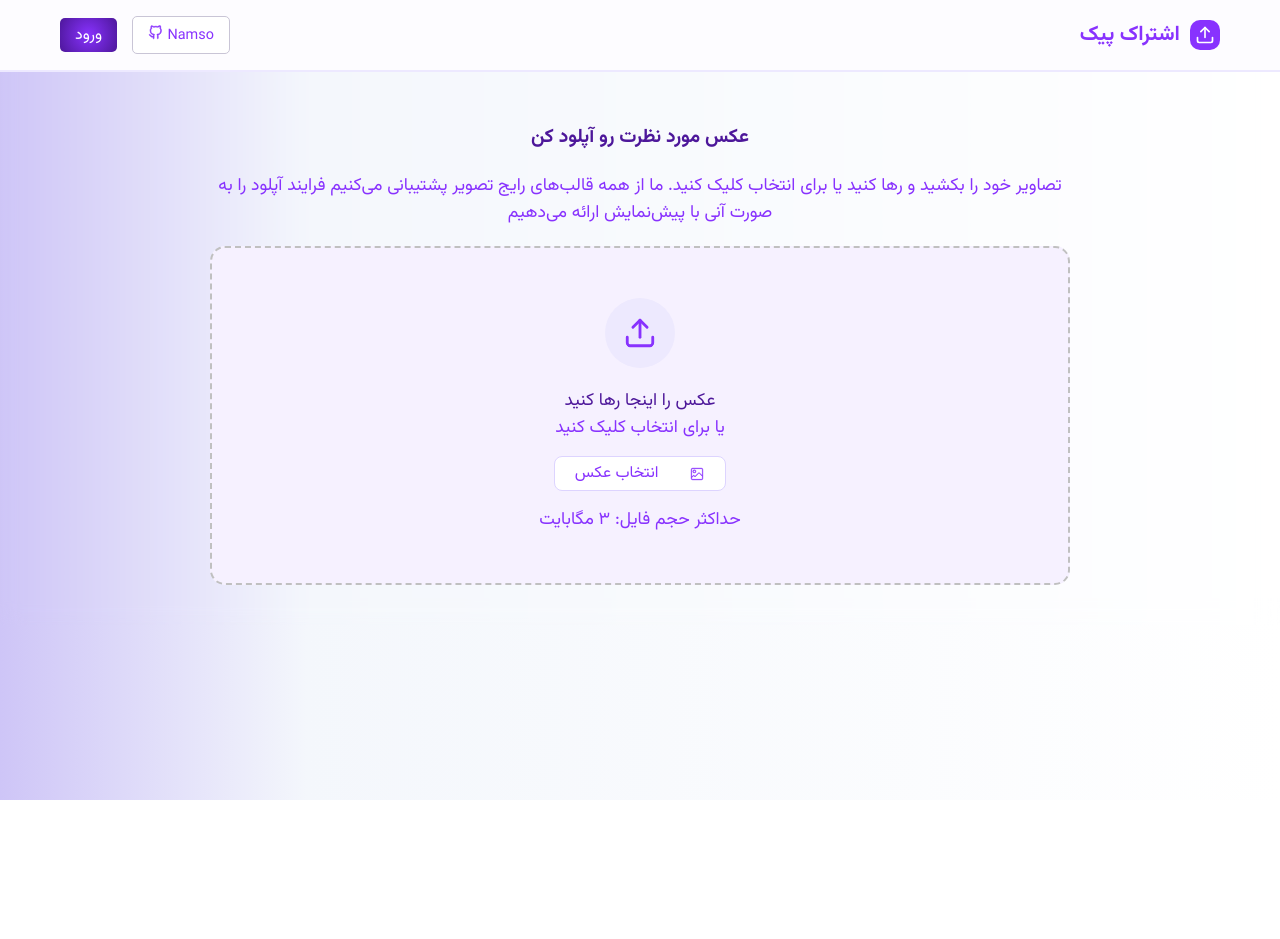
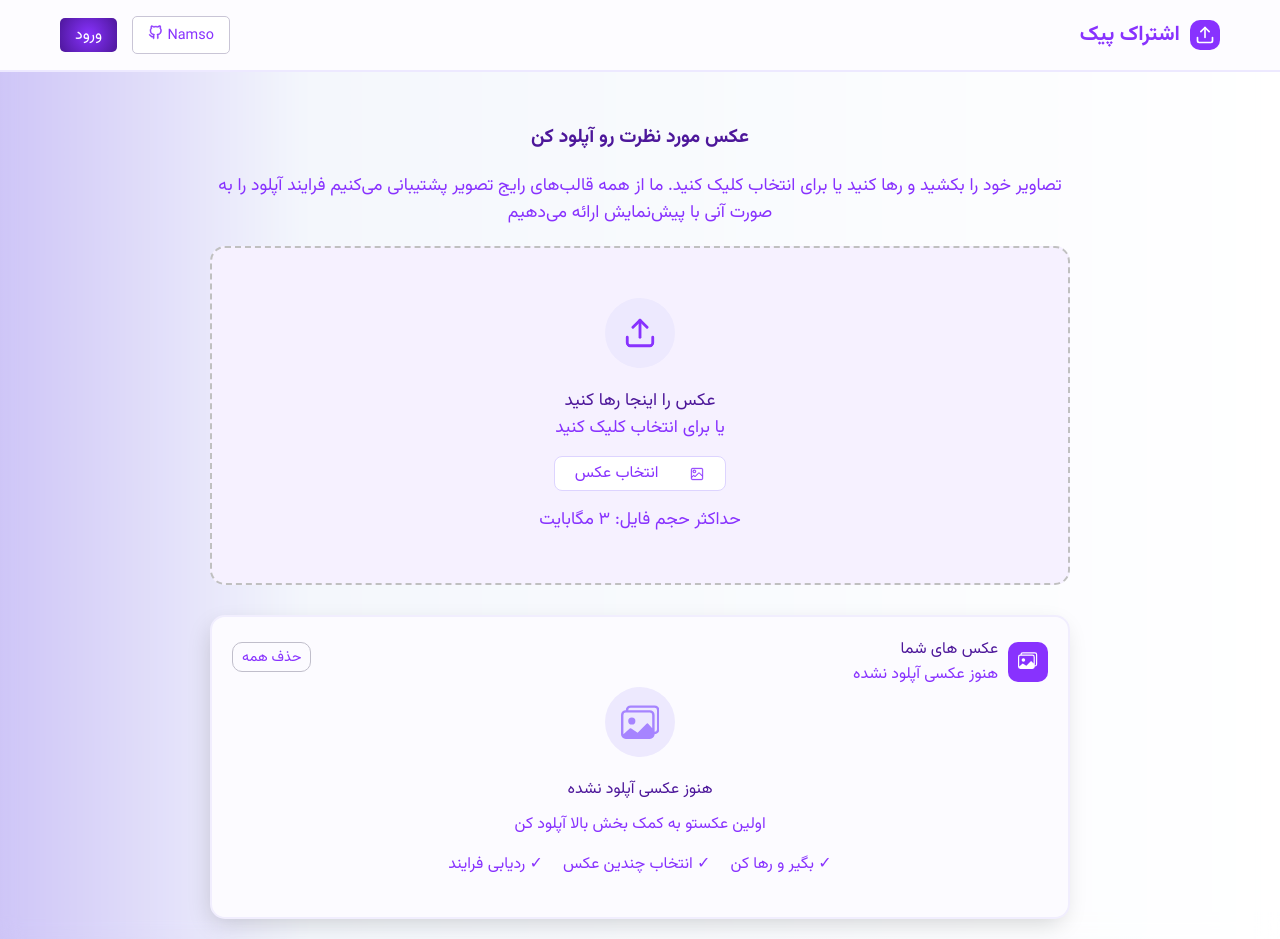
Before and after one commit to nams0/image-uploader, a React (Vite) app: page / in a window 1280 px wide. Before the commit the page ends 800 px from the top, so only its background shows below. Built offline with nearby package versions, Linux system fonts and the light colour scheme.

Commit message:
added album container and it's style

```diff
--- a/src/pages/MainPage.jsx
+++ b/src/pages/MainPage.jsx
@@ -6,6 +6,8 @@ import Navbar from "../components/Navbar"
 import Result from "../components/Result"
 
 import { useState } from "react"
+
+import { BsImages } from "react-icons/bs"
 
 const MainPage = () => {
   const [file, setFile] = useState(null)
@@ -21,16 +23,38 @@ const MainPage = () => {
           پیش‌نمایش‌ ارائه می‌دهیم
         </p>
         <Dropzone file={file} setFile={setFile} />
-        {file && <Result file={file} setFile={setFile} />}
 
-        {/* {uploadProgress > 0 && (
-        <div className="progress-bar">
-          <div
-          className="progress"
-          style={{ width: `${uploadProgress}%` }}
-          ></div>
+        <div className={styles.albumContainer}>
+          <div className={styles.albumTitle}>
+            <div className={styles.albumTitleContainer}>
+              <div className={styles.albumTitleIcon}>
+                <BsImages />
+              </div>
+              <div className={styles.albumInfo}>
+                <p>عکس های شما</p>
+                <p className={styles.albumInfoCount}>هنوز عکسی آپلود نشده</p>
+              </div>
+            </div>
+
+            <button>حذف همه</button>
           </div>
-      )} */}
+
+          <div className={styles.emptyResult}>
+            <div className={styles.emptyResultIcon}>
+              <BsImages />
+            </div>
+            <div className={styles.emptyResultText}>
+              <p className={styles.emptyResultTitle}>هنوز عکسی آپلود نشده</p>
+              <p>اولین عکستو به کمک بخش بالا آپلود کن</p>
+              <div className={styles.emptyResultFeatures}>
+                <p>✓ بگیر و رها کن</p>
+                <p>✓ انتخاب چندین عکس</p>
+                <p>✓ ردیابی فرایند</p>
+              </div>
+            </div>
+          </div>
+          {file && <Result file={file} setFile={setFile} />}
+        </div>
       </div>
     </div>
   )
--- a/src/pages/MainPage.module.css
+++ b/src/pages/MainPage.module.css
@@ -17,3 +17,112 @@
   margin: 0 0 10px;
   color: #8832fe;
 }
+
+.albumContainer {
+  display: flex;
+  flex-direction: column;
+  align-items: center;
+  padding: 20px;
+  border: 2px solid #f1eefe;
+  border-radius: 15px;
+  margin-top: 30px;
+  background-color: #fcfbff;
+  box-shadow: -3px 8px 25px -5px rgba(0, 0, 0, 0.18);
+  -webkit-box-shadow: -3px 8px 25px -5px rgba(0, 0, 0, 0.18);
+  -moz-box-shadow: -3px 8px 25px -5px rgba(0, 0, 0, 0.18);
+}
+
+.albumTitle {
+  width: 100%;
+  display: flex;
+  justify-content: space-between;
+}
+
+.albumTitleContainer {
+  display: flex;
+  justify-content: center;
+  align-items: center;
+}
+
+.albumTitleIcon {
+  color: #fff;
+  background-color: #8832fe;
+  font-size: 1.2rem;
+  border-radius: 10px;
+  width: 40px;
+  height: 40px;
+  padding: 8px;
+  margin-left: 10px;
+}
+
+.albumInfo {
+  text-align: right;
+  font-size: 1rem;
+}
+
+.albumInfo p:first-child {
+  color: #4d179a;
+}
+
+.albumInfo .albumInfoCount {
+  color: #8832fe;
+}
+
+.albumTitle button {
+  color: #8832fe;
+  background-color: transparent;
+  font-size: 0.9rem;
+  border-radius: 10px;
+  border: 1px solid #c0becb;
+  height: 30px;
+  padding: 2px 9px;
+  margin-top: 5px;
+  cursor: pointer;
+  transition: all 0.2s ease-in-out;
+}
+
+.albumTitle button:hover {
+  border-color: #8832fe;
+  color: #000;
+  background-color: #8732fe18;
+}
+
+.emptyResult {
+  display: flex;
+  flex-direction: column;
+  justify-content: center;
+  align-items: center;
+}
+
+.emptyResultIcon {
+  background-color: #ede9fe;
+  color: #a684ff;
+  font-size: 2.4rem;
+  margin-bottom: 20px;
+  border-radius: 50%;
+  width: 70px;
+  height: 70px;
+  padding: 18px 0;
+  display: flex;
+  justify-content: center;
+  align-items: center;
+}
+
+.emptyResultText {
+  color: #8832fe;
+}
+
+.emptyResultText .emptyResultTitle {
+  color: #4d179a;
+  margin-bottom: 10px;
+}
+
+.emptyResultFeatures {
+  display: flex;
+  justify-content: center;
+  align-items: center;
+}
+
+.emptyResultFeatures p {
+  margin: 15px 10px 20px;
+}
```
